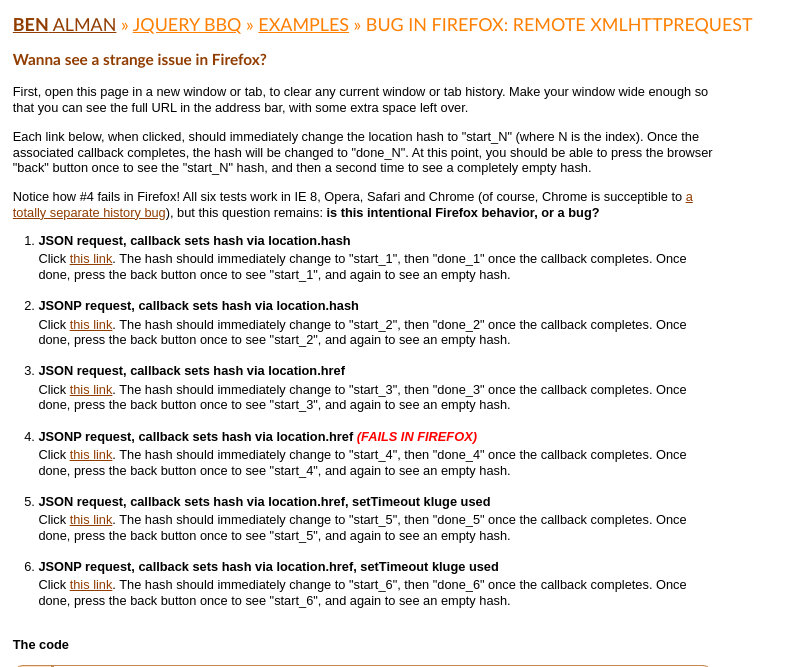
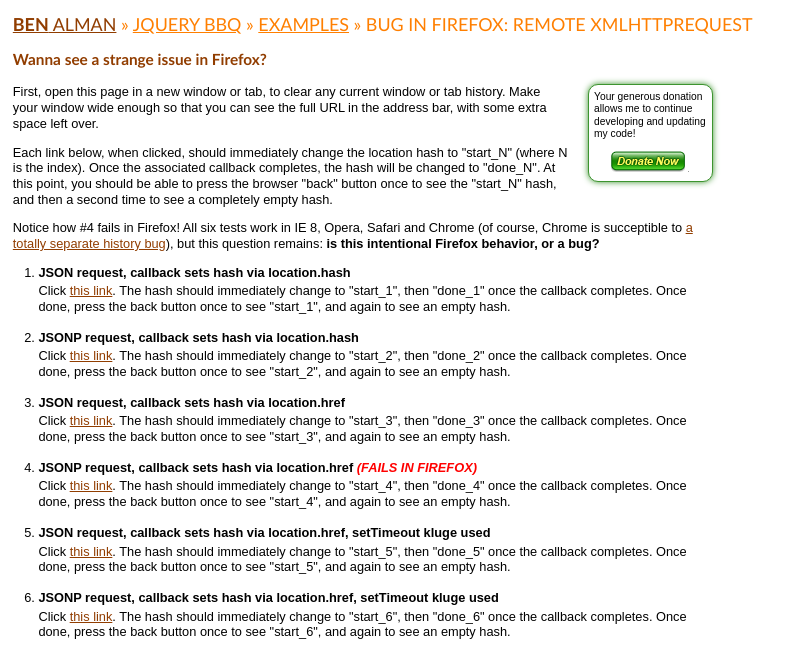
Before and after one commit to cowboy/jquery-bbq, a PHP site: page /bug-firefox-remote-xhr/index.php in a window 1280 px wide. Shown: the top 667 px of the page, without its empty margins (0-804 px from the left). Run offline with PHP 8.4, Linux system fonts and the light colour scheme; data that the repository does not hold is empty; grey boxes are pictures that could not be loaded.

Commit message:
updated examples layout slightly

```diff
--- a/examples/bug-chrome-back-button/index.php
+++ b/examples/bug-chrome-back-button/index.php
@@ -109,6 +109,7 @@ ob_end_clean();
 
 ob_start();
 ?>
+<?= $shell['donate'] ?>
 
 <p>First, open this page in a new window or tab, to clear any current window or tab history. Make your window wide enough so that you can see the full URL in the address bar, with some extra space left over.</p>
 
--- a/examples/bug-firefox-remote-xhr/index.php
+++ b/examples/bug-firefox-remote-xhr/index.php
@@ -188,6 +188,7 @@ ob_end_clean();
 
 ob_start();
 ?>
+<?= $shell['donate'] ?>
 
 <p>
   First, open this page in a new window or tab, to clear any current window or tab history. Make your window wide enough so that you can see the full URL in the address bar, with some extra space left over.
--- a/examples/deparam/index.php
+++ b/examples/deparam/index.php
@@ -112,6 +112,7 @@ ob_end_clean();
 
 ob_start();
 ?>
+<?= $shell['donate'] ?>
 
 <p>
   <a href="http://benalman.com/projects/jquery-bbq-plugin/">jQuery BBQ</a> includes a powerful jQuery.deparam method that is capable of fully deserializing not only any params string that jQuery.param can create, but that PHP and Rails (and hopefully everything else) can create. And even though only the query string is being parsed this example, methods for parsing a params string out of the fragment (hash) as well parsing any stand-alone params string are included. jQuery BBQ can also be used to merge params from multiple URLs or objects into a new URL, even within element attributes. See <a href="../../docs/">the documentation</a> for a full list of methods!
--- a/examples/fragment-advanced/index.php
+++ b/examples/fragment-advanced/index.php
@@ -215,6 +215,7 @@ ob_end_clean();
 
 ob_start();
 ?>
+<?= $shell['donate'] ?>
 
 <p>
   With <a href="http://benalman.com/projects/jquery-bbq-plugin/">jQuery BBQ</a> you can keep track of state, history and allow bookmarking while dynamically modifying the page via AJAX and/or DHTML.. just click the links, use your browser's back and next buttons, reload the page.. and when you're done playing, check out the code!
--- a/examples/fragment-basic/index.php
+++ b/examples/fragment-basic/index.php
@@ -178,6 +178,7 @@ ob_end_clean();
 
 ob_start();
 ?>
+<?= $shell['donate'] ?>
 
 <p>
   With <a href="http://benalman.com/projects/jquery-bbq-plugin/">jQuery BBQ</a> you can keep track of state, history and allow bookmarking while dynamically modifying the page via AJAX and/or DHTML.. just click the links, use your browser's back and next buttons, reload the page.. and when you're done playing, check out the code!
--- a/examples/fragment-jquery-ui-tabs/index.php
+++ b/examples/fragment-jquery-ui-tabs/index.php
@@ -140,6 +140,7 @@ ob_end_clean();
 
 ob_start();
 ?>
+<?= $shell['donate'] ?>
 
 <p>
   With <a href="http://benalman.com/projects/jquery-bbq-plugin/">jQuery BBQ</a> you can keep track of state, history and allow bookmarking multiple <a href="http://jqueryui.com/demos/tabs/">jQuery UI tab</a> widgets simultaneously.. just click some tabs, use your browser's back and next buttons, reload the page.. and when you're done playing, check out the code!
--- a/examples/index.css
+++ b/examples/index.css
@@ -399,6 +399,28 @@ a:hover {
   color: #FF7F00;
 }
 
+#donate {
+  color: #000;
+  background: #fff;
+  border: 1px solid #3D942F;
+  font-size: 80%;
+  padding: 0.5em;
+  float: right;
+  width: 11em;
+  margin: 0 0 1.5em 2em;
+  -moz-box-shadow: 0 0 6px #3D942F;
+  -webkit-box-shadow: 0 0 6px #3D942F;
+  box-shadow: 0 0 6px #3D942F;
+}
+
+#donate form {
+  text-align: center;
+}
+
+#donate .submit {
+  width: 74px;
+  height: 21px;
+}
 
 pre {
   overflow-x: auto;
@@ -412,11 +434,13 @@ pre code {
 
 /* ROUNDED BORDERS */
 
+#donate,
 pre,
 .syntaxhighlighter,
 .syntaxhighlighter .toolbar {
   -moz-border-radius: 10px;
   -webkit-border-radius: 10px;
+  border-radius: 10px;
 }
 
 /* PRE/CODE BLOCKS, SYNTAX HIGHLIGHTING */
--- a/examples/index.php
+++ b/examples/index.php
@@ -7,6 +7,22 @@ $shell['title2'] = 'Examples';
 $shell['link2'] = '../';
 
 include 'config.php';
+
+ob_start();
+?>
+    <div id="donate">
+      <p>Your generous donation allows me to continue developing and updating my code!</p>
+      <form action="https://www.paypal.com/cgi-bin/webscr" method="post">
+      <input type="hidden" name="cmd" value="_s-xclick">
+      <input type="hidden" name="hosted_button_id" value="5791421">
+      <input class="submit" type="image" src="../donate.gif" name="submit" alt="PayPal - The safer, easier way to pay online!">
+      <img alt="" border="0" src="https://www.paypal.com/en_US/i/scr/pixel.gif" width="1" height="1">
+      </form>
+      <div class="clear"></div>
+    </div>
+<?
+$shell['donate'] = ob_get_contents();
+ob_end_clean();
 
 function draw_shell() {
   global $shell, $base;
@@ -75,15 +91,6 @@ function draw_shell() {
     <p>
       All original code is Copyright © 2009 "Cowboy" Ben Alman and dual licensed under the MIT and GPL licenses. View the <a href="http://benalman.com/about/license/">license page</a> for more details.
     </p>
-    <div class="donate">
-      <p>Let me know how much you appreciate my work with a small donation!</p>
-      <form action="https://www.paypal.com/cgi-bin/webscr" method="post">
-      <input type="hidden" name="cmd" value="_s-xclick">
-      <input type="hidden" name="hosted_button_id" value="5791421">
-      <input type="image" src="https://www.paypal.com/en_US/i/btn/btn_donate_SM.gif" name="submit" alt="PayPal - The safer, easier way to pay online!">
-      <img alt="" border="0" src="https://www.paypal.com/en_US/i/scr/pixel.gif" width="1" height="1">
-      </form>
-    </div>
   </div>
 </div>
 
@@ -104,7 +111,7 @@ if ( count( get_included_files() ) == 2 ) {
   foreach ( $files as $file ) {
     if ( $file != '.' && $file != '..' && file_exists( "$file/index.php" ) ) {
       $file_contents = file_get_contents( "$file/index.php" );
-      $title = preg_replace( '/^.*\$shell\[\'title3\'\]\s*=\s*"(.*)";.*$/s', '$1', $file_contents );
+      $title = preg_replace( '/^.*\$shell\[\'title3\'\]\s*=\s*"(.*?)";.*$/s', '$1', $file_contents );
       $title = $title == $file_contents ? $file : stripcslashes( $title );
       $shell['html_body'] .= "<a href=\"$file/\">$title</a><br>";
     }
```
Also changed, not shown: examples/donate.gif (added).
